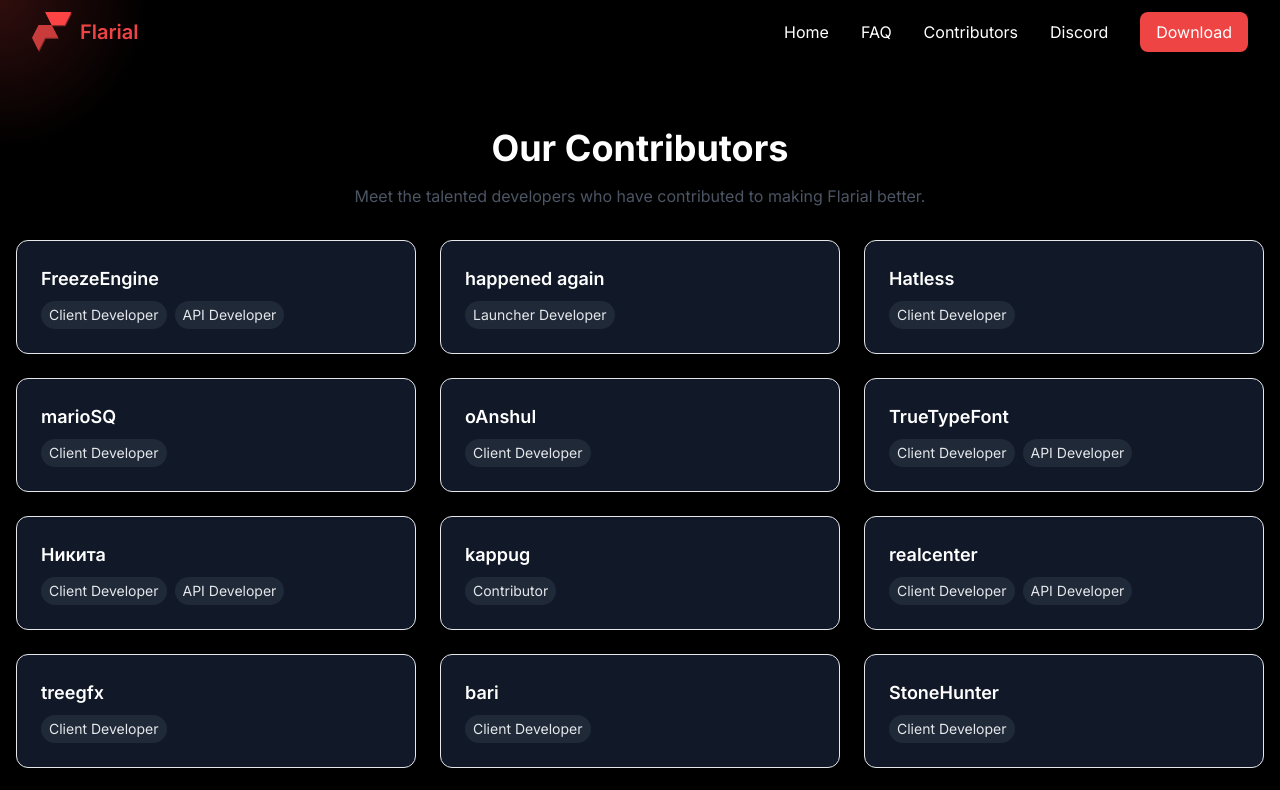
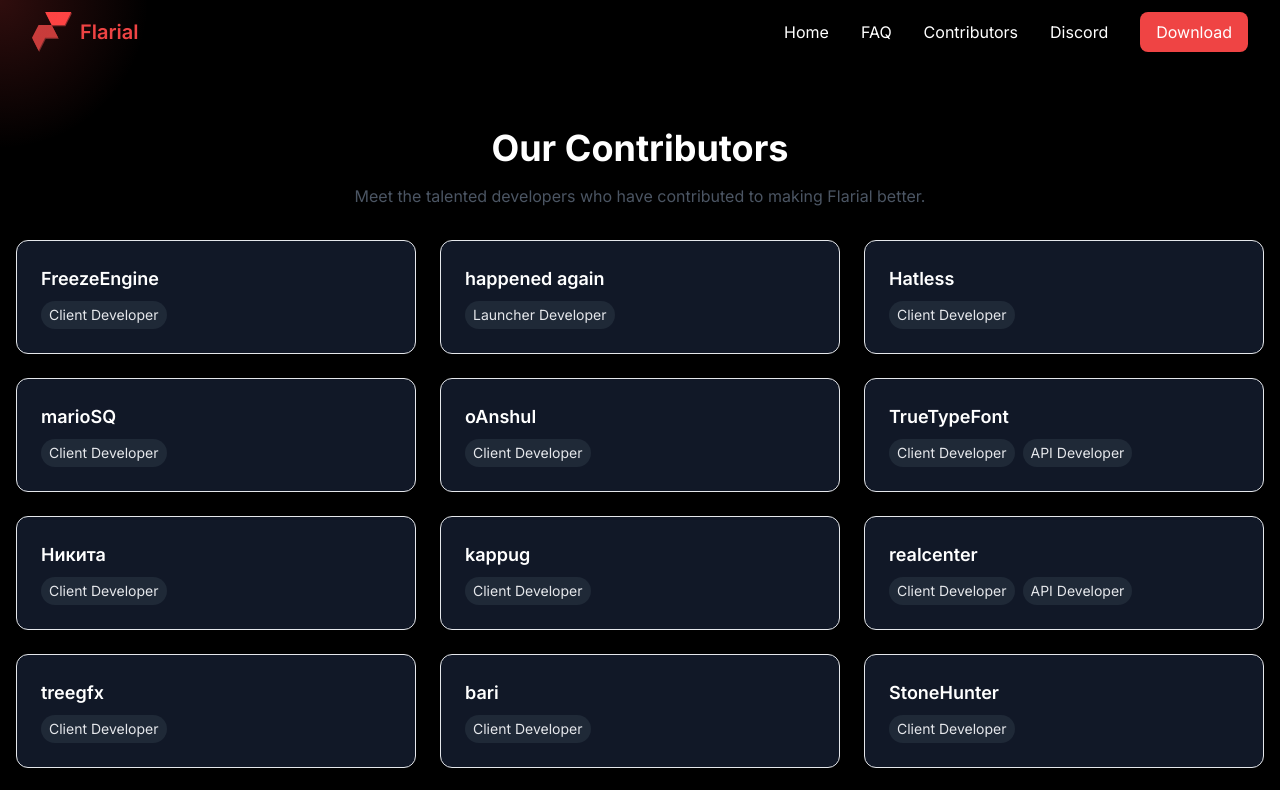
Before and after one commit to xStormyy/flarial-website, a Next.js app: page /contributors in a window 1280 px wide. Shown: the top 790 px of the page. Built offline with nearby package versions, Linux system fonts and the light colour scheme.

Commit message:
Update page.tsx

```diff
--- a/src/app/contributors/page.tsx
+++ b/src/app/contributors/page.tsx
@@ -2,14 +2,14 @@
 import { ContributorCard } from '@/components/ui/ContributorCard';
 
 const contributors = [
-  { name: 'FreezeEngine', roles: ['Client Developer', 'API Developer'], github: "https://github.com/FreezeEngine", },
+  { name: 'FreezeEngine', roles: ['Client Developer'], github: "https://github.com/FreezeEngine", },
   { name: 'happened again', roles: ['Launcher Developer'], github: "https://github.com/megahendick" },
   { name: 'Hatless', roles: ['Client Developer'], github: "https://github.com/oHatless" },
   { name: 'marioSQ', roles: ['Client Developer'], github: "https://github.com/marioCST"  },
   { name: 'oAnshul', roles: ['Client Developer'], github: "https://github.com/oAnshull" },
   { name: 'TrueTypeFont', roles: ['Client Developer', 'API Developer'], github: "https://github.com/TTF-fog" },
-  { name: 'Никита', roles: ['Client Developer', 'API Developer'], github: "https://github.com/Withors"},
-  { name: 'kappug', roles: ['Contributor'], github: "https://github.com/kappug" },
+  { name: 'Никита', roles: ['Client Developer'], github: "https://github.com/Withors"},
+  { name: 'kappug', roles: ['Client Developer'], github: "https://github.com/kappug" },
   { name: 'realcenter', roles: ['Client Developer', 'API Developer'], github: "https://github.com/Melvin1663" },
   { name: 'treegfx', roles: ['Client Developer'], github: "https://github.com/treegfx" },
   { name: 'bari', roles: ['Client Developer'], github: "https://github.com/TheBarii" },
```
